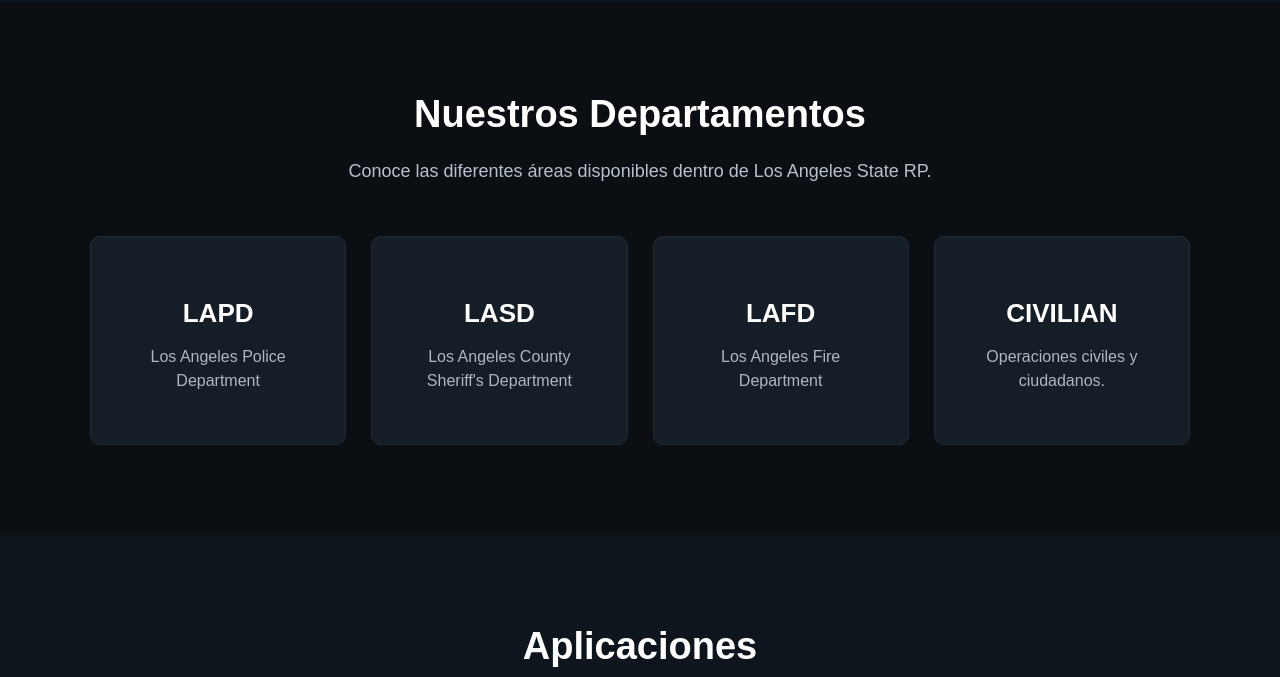
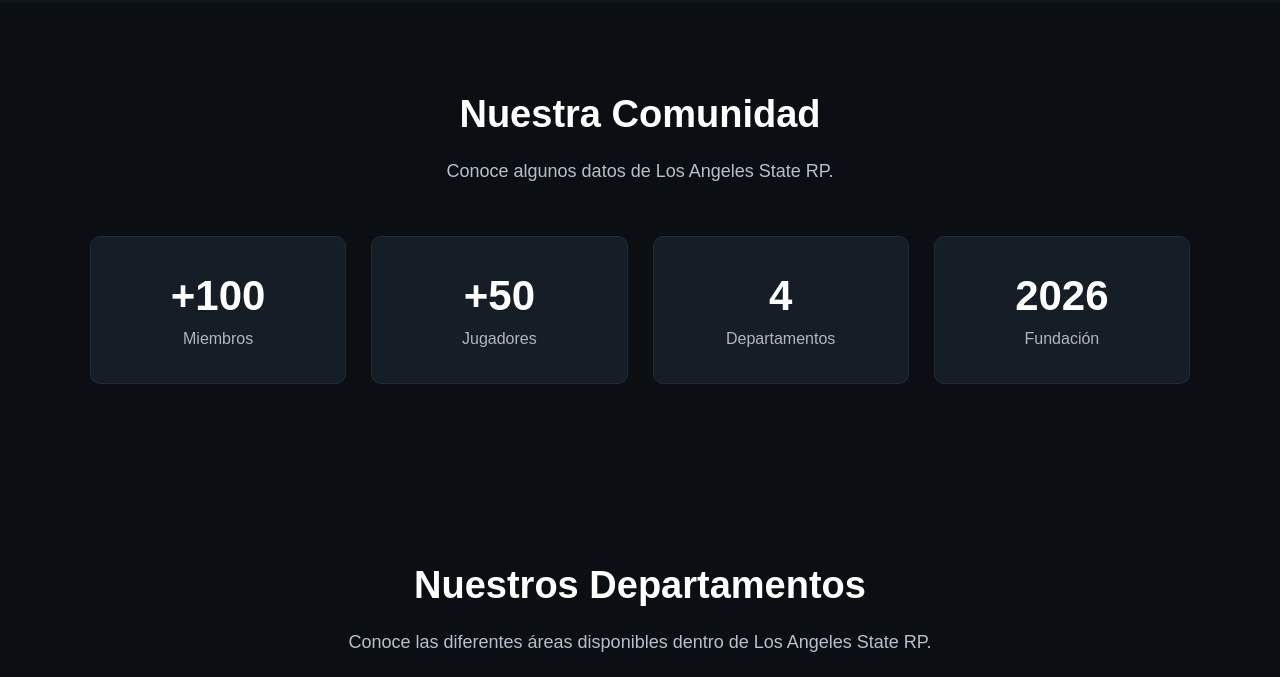
Before and after one commit to davidsonvelasquez23-svg/LosAngelesStateRP, a plain HTML site: page index.html in a window 1280 px wide. Shown: the part 1323-2000 px from the top of the page. Drawn offline with Linux system fonts and the light colour scheme.

Commit message:
Agregar estadísticas de la comunidad

```diff
--- a/index.html
+++ b/index.html
@@ -28,14 +28,10 @@
         </div>
 
 
-        <!-- BOTÓN MENÚ PARA TELÉFONO -->
-
         <button class="menu-toggle" id="menuToggle" aria-label="Abrir menú">
             ☰
         </button>
 
-
-        <!-- MENÚ -->
 
         <div class="menu" id="menu">
 
@@ -44,6 +40,8 @@
             <a href="#informacion">Información</a>
 
             <a href="#departamentos">Departamentos</a>
+
+            <a href="#estadisticas">Estadísticas</a>
 
             <a href="#aplicaciones">Aplicaciones</a>
 
@@ -84,6 +82,7 @@
 
         <div class="cards">
 
+
             <div class="card">
 
                 <h3>Roleplay</h3>
@@ -119,6 +118,83 @@
 
             </div>
 
+
+        </div>
+
+    </section>
+
+
+    <!-- ========================= -->
+    <!-- ESTADÍSTICAS -->
+    <!-- ========================= -->
+
+    <section class="stats" id="estadisticas">
+
+        <h2>Nuestra Comunidad</h2>
+
+
+        <p class="section-text">
+
+            Conoce algunos datos de Los Angeles State RP.
+
+        </p>
+
+
+        <div class="stats-grid">
+
+
+            <div class="stat-card">
+
+                <div class="stat-number">
+                    +100
+                </div>
+
+                <div class="stat-label">
+                    Miembros
+                </div>
+
+            </div>
+
+
+            <div class="stat-card">
+
+                <div class="stat-number">
+                    +50
+                </div>
+
+                <div class="stat-label">
+                    Jugadores
+                </div>
+
+            </div>
+
+
+            <div class="stat-card">
+
+                <div class="stat-number">
+                    4
+                </div>
+
+                <div class="stat-label">
+                    Departamentos
+                </div>
+
+            </div>
+
+
+            <div class="stat-card">
+
+                <div class="stat-number">
+                    2026
+                </div>
+
+                <div class="stat-label">
+                    Fundación
+                </div>
+
+            </div>
+
+
         </div>
 
     </section>
@@ -142,6 +218,7 @@
 
 
         <div class="department-cards">
+
 
             <div class="department-card">
 
@@ -186,6 +263,7 @@
 
             </div>
 
+
         </div>
 
     </section>
@@ -210,7 +288,9 @@
 
 
         <a href="#" class="application-button">
+
             VER APLICACIONES
+
         </a>
 
     </section>
--- a/style.css
+++ b/style.css
@@ -3,16 +3,21 @@
 /* ========================= */
 
 html {
+
     scroll-behavior: smooth;
+
 }
 
 
 * {
+
     box-sizing: border-box;
+
 }
 
 
 body {
+
     margin: 0;
 
     font-family: Arial, sans-serif;
@@ -22,6 +27,7 @@
     color: white;
 
     overflow-x: hidden;
+
 }
 
 
@@ -52,8 +58,6 @@
 }
 
 
-/* LOGO */
-
 .logo {
 
     font-size: 20px;
@@ -64,10 +68,6 @@
 
 }
 
-
-/* ========================= */
-/* MENÚ */
-/* ========================= */
 
 .menu {
 
@@ -143,6 +143,21 @@
 
 
 /* ========================= */
+/* SECCIONES */
+/* ========================= */
+
+.about,
+.stats,
+.departments,
+.applications,
+.discord {
+
+    width: 100%;
+
+}
+
+
+/* ========================= */
 /* INFORMACIÓN */
 /* ========================= */
 
@@ -158,6 +173,7 @@
 
 
 .about h2,
+.stats h2,
 .departments h2,
 .applications h2,
 .discord h2 {
@@ -246,6 +262,80 @@
     color: #aeb7c2;
 
     line-height: 1.6;
+
+}
+
+
+/* ========================= */
+/* ESTADÍSTICAS */
+/* ========================= */
+
+.stats {
+
+    padding: 90px 40px;
+
+    text-align: center;
+
+    background-color: #0b0f14;
+
+}
+
+
+.stats-grid {
+
+    display: grid;
+
+    grid-template-columns: repeat(4, minmax(0, 1fr));
+
+    gap: 25px;
+
+    max-width: 1100px;
+
+    margin: auto;
+
+}
+
+
+.stat-card {
+
+    background-color: #151d26;
+
+    border: 1px solid #202b37;
+
+    border-radius: 10px;
+
+    padding: 35px 20px;
+
+    transition: 0.2s;
+
+}
+
+
+.stat-card:hover {
+
+    transform: translateY(-5px);
+
+    border-color: #4da6ff;
+
+}
+
+
+.stat-number {
+
+    font-size: 42px;
+
+    font-weight: bold;
+
+    margin-bottom: 10px;
+
+}
+
+
+.stat-label {
+
+    color: #aeb7c2;
+
+    font-size: 16px;
 
 }
 
@@ -503,6 +593,13 @@
     }
 
 
+    .stats-grid {
+
+        grid-template-columns: repeat(2, minmax(0, 1fr));
+
+    }
+
+
     .department-cards {
 
         grid-template-columns: repeat(2, minmax(0, 1fr));
@@ -534,16 +631,12 @@
     }
 
 
-    /* MOSTRAR BOTÓN */
-
     .menu-toggle {
 
         display: block;
 
     }
 
-
-    /* OCULTAR MENÚ */
 
     .menu {
 
@@ -561,8 +654,6 @@
 
     }
 
-
-    /* MOSTRAR MENÚ */
 
     .menu.active {
 
@@ -588,6 +679,7 @@
 
 
     .about,
+    .stats,
     .departments,
     .applications,
     .discord {
@@ -598,6 +690,7 @@
 
 
     .about h2,
+    .stats h2,
     .departments h2,
     .applications h2,
     .discord h2 {
@@ -618,6 +711,13 @@
 
 
     .cards {
+
+        grid-template-columns: 1fr;
+
+    }
+
+
+    .stats-grid {
 
         grid-template-columns: 1fr;
 
@@ -676,5 +776,4 @@
 
     }
 
-
 }
```
